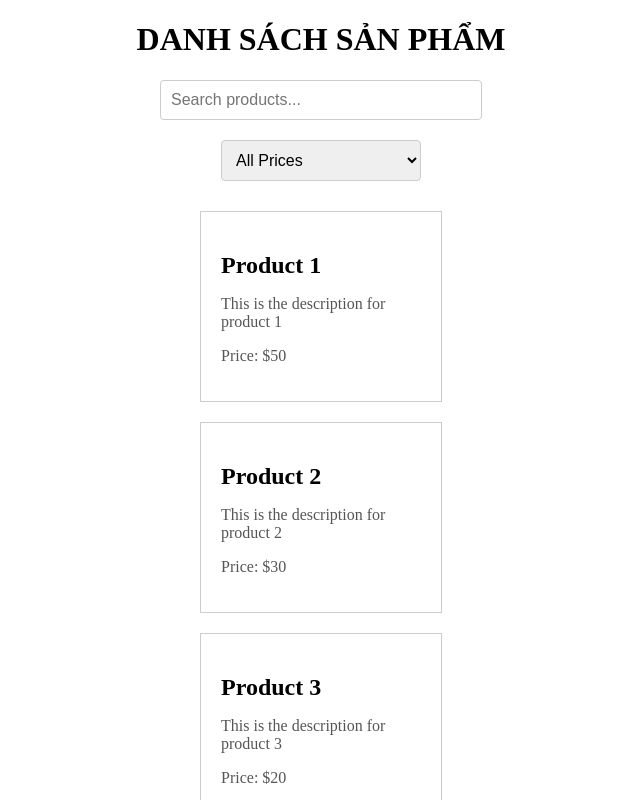
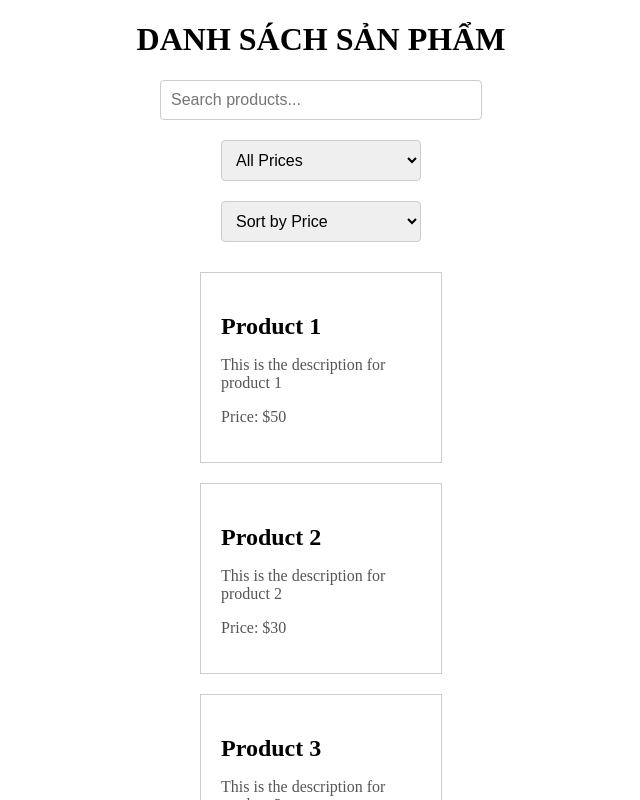
Before and after one commit to Tubuixuan/ung-dung-hien-thi-danh-sach-san-pham, a React (Create React App) app: page / in a window 1280 px wide. Shown: the top 800 px of the page, without its empty margins (319-959 px from the left). Built offline with nearby package versions, Linux system fonts and the light colour scheme.

Commit message:
+ Sắp xếp sản phẩm theo giá

```diff
--- a/src/App.css
+++ b/src/App.css
@@ -21,6 +21,15 @@
 }
 
 .price-filter {
+  padding: 10px;
+  margin-bottom: 20px;
+  width: 200px;
+  font-size: 1em;
+  border: 1px solid #ccc;
+  border-radius: 4px;
+}
+
+.sort-order {
   /* THÊM MỚI */
   padding: 10px; /* THÊM MỚI */
   margin-bottom: 20px; /* THÊM MỚI */
--- a/src/ProductList.js
+++ b/src/ProductList.js
@@ -4,7 +4,8 @@ import ProductItem from "./ProductItem";
 
 const ProductList = () => {
   const [searchTerm, setSearchTerm] = useState("");
-  const [priceFilter, setPriceFilter] = useState(""); // THÊM MỚI
+  const [priceFilter, setPriceFilter] = useState("");
+  const [sortOrder, setSortOrder] = useState(""); // THÊM MỚI
 
   const products = [
     {
@@ -45,11 +46,18 @@ const ProductList = () => {
     },
   ];
 
-  const filteredProducts = products.filter(
-    (product) =>
-      product.name.toLowerCase().includes(searchTerm.toLowerCase()) &&
-      (priceFilter === "" || product.price <= parseInt(priceFilter)) // THÊM MỚI
-  );
+  const filteredProducts = products
+    .filter(
+      (product) =>
+        product.name.toLowerCase().includes(searchTerm.toLowerCase()) &&
+        (priceFilter === "" || product.price <= parseInt(priceFilter))
+    )
+    .sort((a, b) => {
+      // THÊM MỚI
+      if (sortOrder === "asc") return a.price - b.price; // THÊM MỚI
+      if (sortOrder === "desc") return b.price - a.price; // THÊM MỚI
+      return 0; // THÊM MỚI
+    }); // THÊM MỚI
 
   return (
     <div className="product-list">
@@ -60,17 +68,26 @@ const ProductList = () => {
         onChange={(e) => setSearchTerm(e.target.value)}
         className="search-input"
       />
+      <select
+        value={priceFilter}
+        onChange={(e) => setPriceFilter(e.target.value)}
+        className="price-filter"
+      >
+        <option value="">All Prices</option>
+        <option value="20">Under $20</option>
+        <option value="50">Under $50</option>
+        <option value="70">Under $70</option>
+      </select>
       <select // THÊM MỚI
-        value={priceFilter} // THÊM MỚI
-        onChange={(e) => setPriceFilter(e.target.value)} // THÊM MỚI
-        className="price-filter" // THÊM MỚI
+        value={sortOrder} // THÊM MỚI
+        onChange={(e) => setSortOrder(e.target.value)} // THÊM MỚI
+        className="sort-order" // THÊM MỚI
       >
         {" "}
         {/* THÊM MỚI */}
-        <option value="">All Prices</option> {/* THÊM MỚI */}
-        <option value="20">Under $20</option> {/* THÊM MỚI */}
-        <option value="50">Under $50</option> {/* THÊM MỚI */}
-        <option value="70">Under $70</option> {/* THÊM MỚI */}
+        <option value="">Sort by Price</option> {/* THÊM MỚI */}
+        <option value="asc">Price: Low to High</option> {/* THÊM MỚI */}
+        <option value="desc">Price: High to Low</option> {/* THÊM MỚI */}
       </select>{" "}
       {/* THÊM MỚI */}
       {filteredProducts.length > 0 ? (
```
